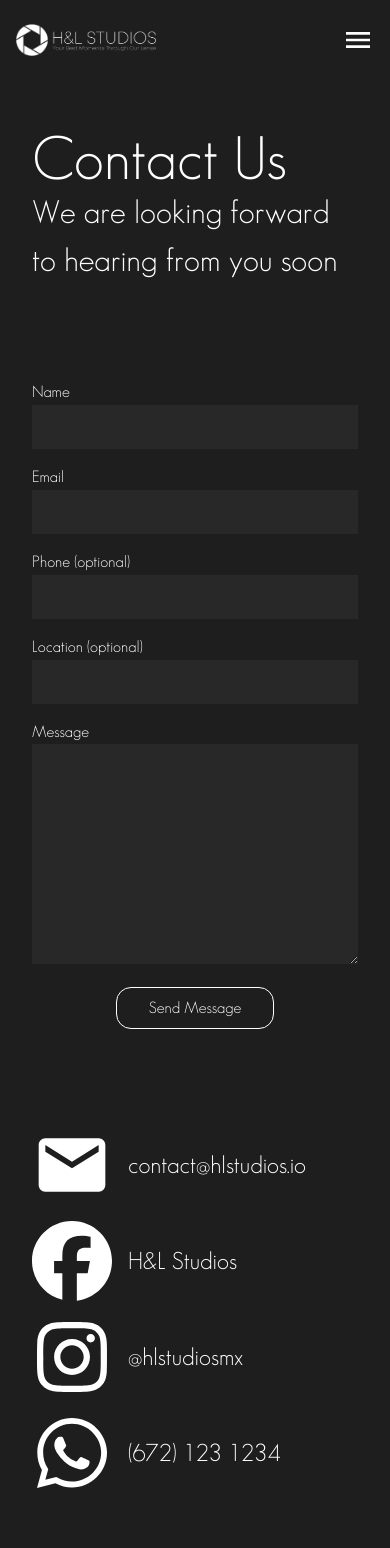
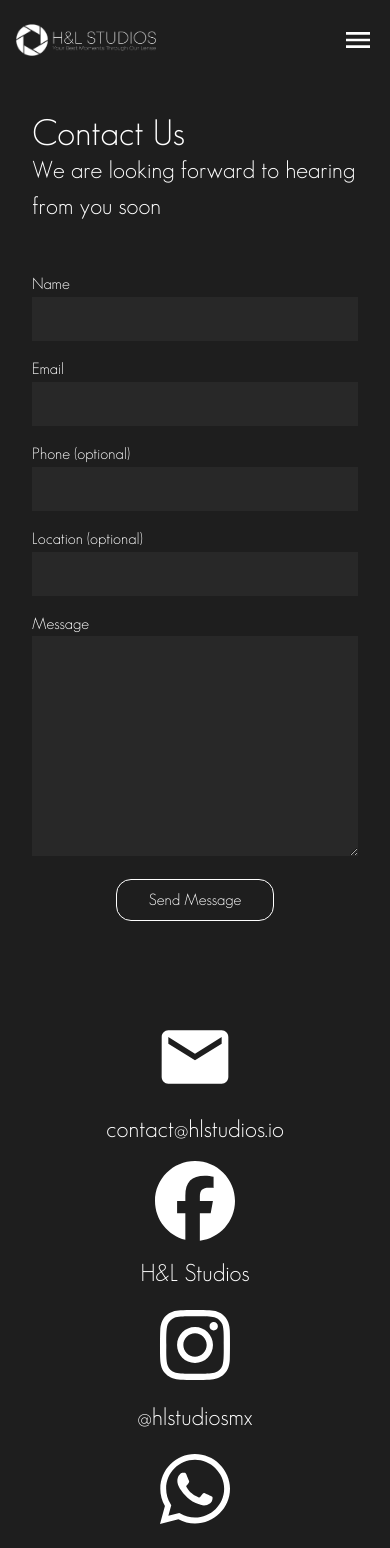
Before and after one commit to HectorVL95/hl-studios-showcase, a Next.js app: page /contact in a window 390 px wide. Shown: the top 1548 px of the page. Built offline with nearby package versions, Linux system fonts and the light colour scheme.

Commit message:
progress

```diff
--- a/app/components/slider-big-pic.tsx
+++ b/app/components/slider-big-pic.tsx
@@ -1,7 +1,6 @@
 import Slider from "react-slick";
 import Image from "next/image";
 import Button from "@/app/components/button";
-import { useRouter } from "next/navigation";
 import { IoMdClose } from "react-icons/io";
 import React from "react";
 import GallerySliderPictures from "@/app/data/gallery-slider-pictures";
@@ -29,6 +28,9 @@ const SliderBigPic: React.FC<SliderBigPicProps> = ({ set_show_slider_big_pic, se
     slidesToScroll: 1,
     initialSlide: selected_image_index | 0,
   };
+
+  const image_to_show = path === '/' ? GallerySliderPictures : portfolioPictures
+
   return (
     <motion.div
       className="flex justify-center items-center fixed top-0 bottom-0 left-0 right-0 absolute w-full h-full z-11"
@@ -44,7 +46,7 @@ const SliderBigPic: React.FC<SliderBigPicProps> = ({ set_show_slider_big_pic, se
         </div>
         <div>
           <Slider {...settings}>
-            {GallerySliderPictures.map(el =>
+            {image_to_show.map(el =>
               <div key={el.id} className="cursor-pointer">
                 <Image
                   src={el.src}
@@ -53,13 +55,14 @@ const SliderBigPic: React.FC<SliderBigPicProps> = ({ set_show_slider_big_pic, se
                   alt="gallery slider image"
                 />
               </div>
+
             )}
 
           </Slider>
         </div>
-          <div className="flex justify-center items-center">
+          {!path === "/portfolio" && <div className="flex justify-center items-center">
             <Button onClick={() => {path.push('/portfolio')}}>View More</Button>
-          </div>
+          </div>}
       </div>
     </motion.div>
   );
--- a/app/components/title.tsx
+++ b/app/components/title.tsx
@@ -3,9 +3,9 @@ import { TitleProps } from "../types/children-props-types";
 const TitlenSubtitle: React.FC<TitleProps> = ({ title, subtitle }) => {
   return (
     <>
-    <h3 className="mt-8 text-6xl">{title}</h3>
+    <h3 className="mt-4 text-4xl lg:mt-8 lg:text-6xl lg:text-left">{title}</h3>
     {
-      subtitle && <p className="text-[32px] align-middle">{subtitle}</p>
+      subtitle && <p className="text-[24px]  lg:text-[32px] lg:align-middle">{subtitle}</p>
     }
 
     </>
--- a/app/globals.css
+++ b/app/globals.css
@@ -18,6 +18,10 @@ body {
   box-sizing: border-box;
 }
 
+.slick-track {
+  display: flex;
+  align-items: center;
+}
 
 @media (min-width:480px) {
   .slick-slide {
--- a/app/layouts/contact/contact.tsx
+++ b/app/layouts/contact/contact.tsx
@@ -4,6 +4,7 @@
  import { useState } from "react";
  import { motion } from "motion/react"
  import { MdEmail } from "react-icons/md";
+ import { useForm } from "@formspree/react";
  import { useRouter } from "next/navigation";
  import Button from "@/app/components/button";
  import SectionLayout from "../section-layout";
@@ -12,13 +13,8 @@
 import { FaFacebook, FaInstagram, FaWhatsapp } from "react-icons/fa6";
 
 const Contact = () => {
-
-  const [acknoledgement_message, set_acknoledgement_message] = useState(false);
-
-  //Pending working on contact form to be submited through formspree
-
-  const path = useRouter()
-
+  const [state, handle_submit] = useForm('mwplnojg');
+  const path = useRouter();
   const [form, set_form] = useState({
    name: '',
    email:'',
@@ -27,24 +23,17 @@ const Contact = () => {
    message: ''
   });
 
-  const handle_click = () => {
-    if(form.name === '' || form.email === '' ||  form.message === '' ) {
-      return;
-    }
-    set_acknoledgement_message(true)
-  }
-
   return (
     <SectionLayout>
       <TitlenSubtitle  title='Contact Us' subtitle='We are looking forward to hearing from you soon'/>
-      <div className="py-24">
+      <div className="py-12 lg:py-24">
         {
-          acknoledgement_message ?
+          state.succeeded ?
           <motion.div className="flex items-center justify-center" initial={{scale: 0}} animate={{scale: 1}}>
             <div className="flex flex-col justify-center items-center gap-8 max-w-[600px]">
-              <FaCircleCheck  className="w-76 h-76"/>
+              <FaCircleCheck  className="w-48 h-48 lg:w-76 lg:h-76"/>
               <div>
-                <p className="text-center font-bold text-7xl">Your message has been sent</p>
+                <p className="text-center font-bold text-4xl lg:text-7xl">Your message has been sent</p>
               </div>
               <p className="text-center text-2xl">We will get back to you in the next 24 to 48 business hours</p>
               <Button onClick={() => path.push('/')}>Back to Home Page</Button>
@@ -53,25 +42,25 @@ const Contact = () => {
           :
           <div className="flex flex-col-reverse lg:flex-row gap-24 lg:gap-48 justify-between">
             <div className="flex flex-col gap-4">
-              <div className="flex gap-4 items-center">
+              <div className="flex flex-col lg:flex-row gap-4 items-center">
                 <Link href="mailto:contact@hlstudios.io">
                   <MdEmail className="w-20 h-20" />
                 </Link>
                 <p className="text-2xl">contact@hlstudios.io</p>
               </div>
-              <div className="flex gap-4 items-center">
+              <div className="flex flex-col flex-sa lg:flex-row gap-4 items-center">
                 <Link href="https://www.facebook.com/hlstudiosmx">
                   <FaFacebook className="w-20 h-20" />
                 </Link>
                 <p className="text-2xl">H&L Studios</p>
               </div>
-              <div className="flex gap-4 items-center">
+              <div className="flex flex-col flex-sa lg:flex-row gap-4 items-center">
                 <Link href="https://www.instagram.com/hlstudiosmx/">
                   <FaInstagram className="w-20 h-20" />
                 </Link>
                 <p className="text-2xl">@hlstudiosmx</p>
               </div>
-              <div className="flex gap-4 items-center">
+              <div className="flex flex-col flex-sa lg:flex-row gap-4 items-center">
                 <Link href="https://wa.me/16722001523">
                   <FaWhatsapp className="w-20 h-20" />
                 </Link>
@@ -80,9 +69,8 @@ const Contact = () => {
             </div>
             <div className="w-full">
               <form
-                action="https://formspree.io/f/mwplnojg"
                 method="POST"
-                onSubmit={(e) => e.preventDefault()} className="flex flex-col gap-4">
+                onSubmit={handle_submit} className="flex flex-col gap-4">
                 <div className="flex flex-col lg:grid lg:grid-rows-2 lg:grid-cols-2 gap-4">
                   <div className="flex flex-col gap-[1px]">
                     <label>Name</label>
@@ -133,7 +121,7 @@ const Contact = () => {
                     style={{backgroundColor: "#282828", padding: '10px', width: '100%', height:'220px'}} />
                 </div>
                 <div className="flex justify-center">
-                  <Button type_btn={'submit'} onClick={handle_click}>Send Message</Button>
+                  <Button type_btn={'submit'} >Send Message</Button>
                 </div>
               </form>
             </div>
--- a/app/layouts/homepage/components/services-homepage.tsx
+++ b/app/layouts/homepage/components/services-homepage.tsx
@@ -1,6 +1,7 @@
 import { useRouter } from "next/navigation";
 import Button from "@/app/components/button";
 import SectionLayout from "../../section-layout";
+import TitlenSubtitle from "@/app/components/title";
 
 const ServicesHomepage = () => {
   const router = useRouter();
@@ -8,7 +9,7 @@ const ServicesHomepage = () => {
   return (
     <SectionLayout>
       <div className="flex flex-col gap-12">
-        <h3 className="text-6xl">Services</h3>
+        <TitlenSubtitle title={'Services'}/>
         <div className="flex flex-col gap-8">
           <div className="flex flex-wrap gap-8 justify-center items-center">
             <Button onClick={() => router.push('/services?service=Weddings#wed')} pill>
--- a/app/layouts/homepage/components/slider.tsx
+++ b/app/layouts/homepage/components/slider.tsx
@@ -64,27 +64,20 @@ const GallerySlider: React.FC<GallerySliderProps> = ({ set_show_slider_big_pic,
     <SectionLayout>
       <div className="flex flex-col gap-12">
         <Slider {...settings}>
-          {GallerySliderPictures.map((el) =>
-            <motion.button
-              key={el.id}
-              whileHover={{ scale: 1.1 }}
-              whileTap={{ scale: 0.95 }}
-            >
-              <div className="cursor-pointer py-4" onClick={() => {handle_show_slider_big_pic(); set_selected_image_index(el.id);}}>
+          {
+            GallerySliderPictures.map(el =>
               <Image
                 src={el.src}
                 width={350}
                 height={300}
                 alt="gallery slider image"
+                className="cursor-pointer py-4 transition-transform duration-300 ease-in-out hover:scale-105 active:scale-95"
+                onClick={() => {handle_show_slider_big_pic(); set_selected_image_index(el.id);}}
               />
-              </div>
-            </motion.button>
           )}
         </Slider>
-        <div className="flex justify-end">
-          <div>
+        <div className="flex justify-center lg:justify-end">
           <Button onClick={() => { router.push('/portfolio')}}>View More</Button>
-          </div>
         </div>
       </div>
     </SectionLayout>
--- a/app/layouts/homepage/homepage.tsx
+++ b/app/layouts/homepage/homepage.tsx
@@ -13,8 +13,6 @@ const Homepage = () => {
   const [animated, set_animated] = useState(false);
   const [show_slider_big_pic, set_show_slider_big_pic] = useState(false)
   const [selected_image_index, set_selected_image_index] = useState<number | null>(null)
-
-  //Pending
 
 
   const shown_image_fn = () => {
@@ -39,7 +37,7 @@ const Homepage = () => {
     }
   }, [is_mobile])
 
-//Work to better up the animation
+
   useEffect(() => {
     // set_animated(true)
     shown_image_fn();
--- a/app/layouts/portfolio/portfolio.tsx
+++ b/app/layouts/portfolio/portfolio.tsx
@@ -5,7 +5,6 @@ import SectionLayout from "../section-layout";
 import Masonry from "@mui/lab/Masonry";
 import portfolioPictures from "@/app/data/portfolio-pictures";
 import Image from "next/image";
-import {motion} from "motion/react"
 import { useState } from "react";
 import SliderBigPic from "@/app/components/slider-big-pic";
 
@@ -18,25 +17,20 @@ const Portfolio = () => {
   return (
     <SectionLayout>
       <TitlenSubtitle title={'Portfolio'} />
-      <div>
+      <div className="py-24">
         <Masonry columns={4} spacing={2}>
           {
-            portfolioPictures.sort(() => Math.random() - 0.5).map((el) =>
-              <motion.button
+            portfolioPictures.map((el) =>
+            <Image
               key={el.id}
-                whileHover={{ scale: 1.1 }}
-                whileTap={{ scale: 0.95 }}
-                onClick={() => {set_show_slider_big_pic(true), set_selected_image_index(el.id)}}
-                className="cursor-pointer"
-              >
-                <Image
               src={el.src}
               alt={el.alt}
               width={300}
               height={300}
-                  className="rounded-[25px]"
+              className="rounded-[25px] cursor-pointer transition-transform duration-300 hover:scale-105 active:scale-95"
+              onClick={() => {set_show_slider_big_pic(true), set_selected_image_index(el.id)}}
             />
-              </motion.button>
+
           )
           }
         </Masonry>
--- a/package.json
+++ b/package.json
@@ -11,6 +11,7 @@
   "dependencies": {
     "@emotion/react": "^11.14.0",
     "@emotion/styled": "^11.14.0",
+    "@formspree/react": "^3.0.0",
     "@mui/lab": "^7.0.0-beta.10",
     "@mui/material": "^7.0.1",
     "@types/react-slick": "^0.23.13",
```
Also changed, not shown: 1 other file (tests, documents, lock files or other folders). Lines whose indentation alone changed are shown as unchanged.
